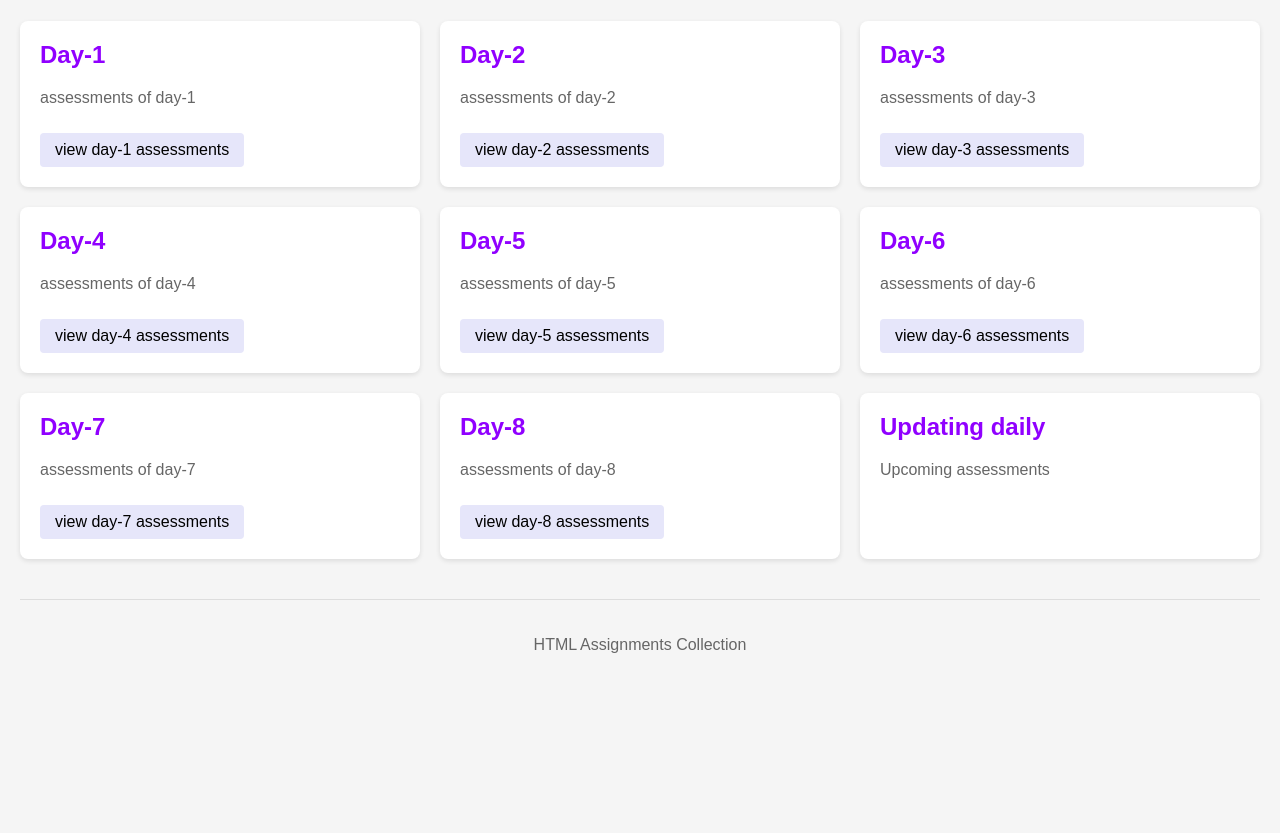
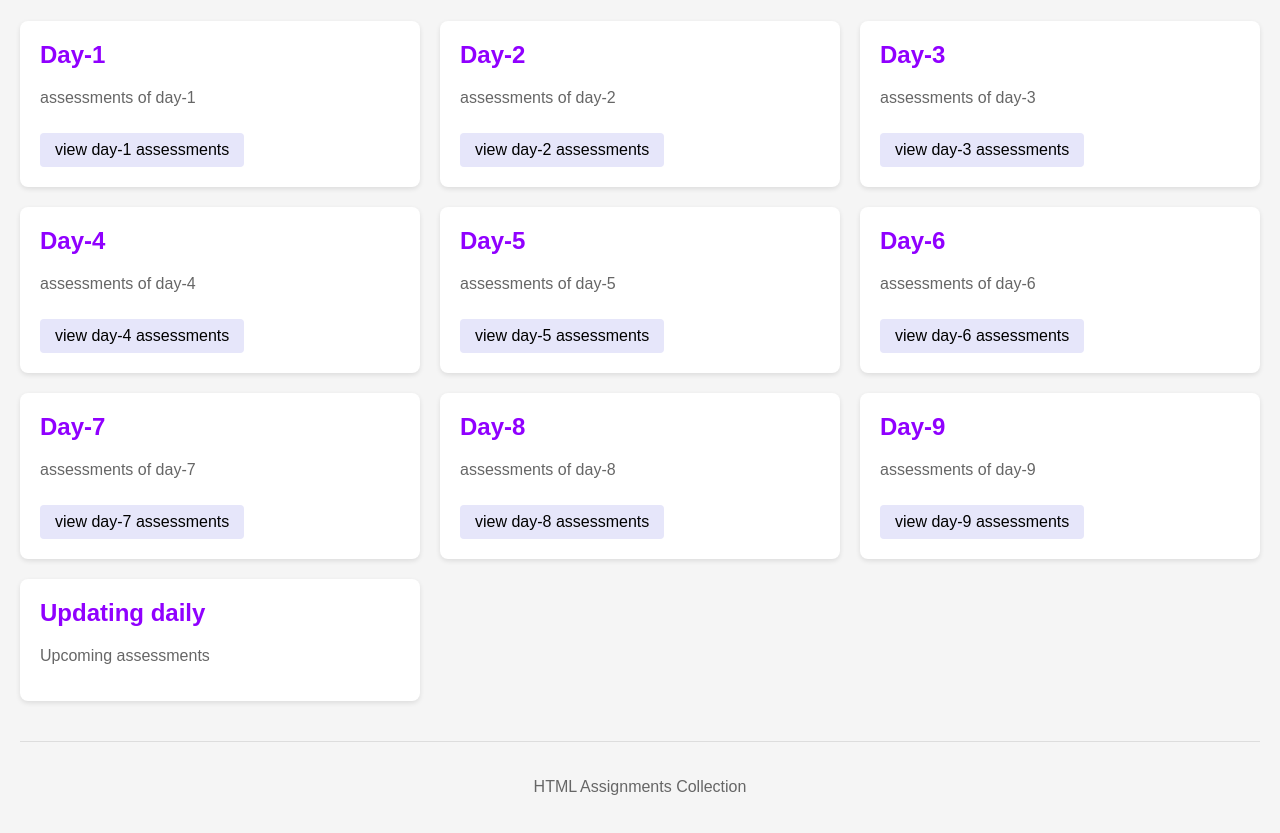
Before and after one commit to 26piyush/Ethnus-Mern, a plain HTML site: page index.html in a window 1280 px wide. Shown: the part 99-932 px from the top of the page. Before the commit the page ends 809 px from the top, so only its background shows below. Drawn offline with Linux system fonts and the light colour scheme.

Commit message:
Update index.html

```diff
--- a/index.html
+++ b/index.html
@@ -112,6 +112,12 @@
         </div>
 
         <div class="day-card">
+            <h2>Day-9</h2>
+            <p>assessments of day-9</p>
+            <a href="day-8.html">view day-9 assessments</a>
+        </div>
+
+        <div class="day-card">
             <h2>Updating daily</h2>
             <p>Upcoming assessments</p>
 
```
